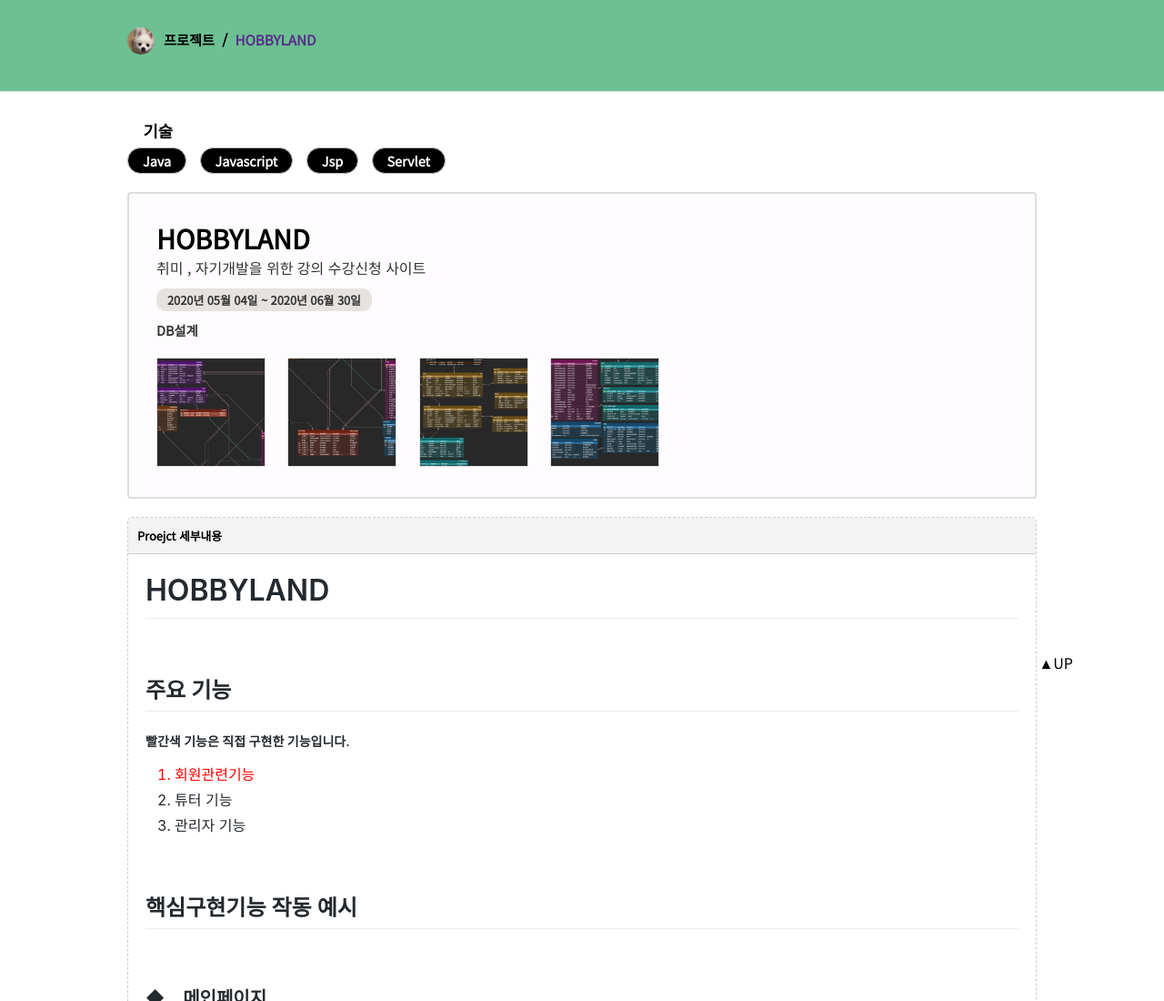
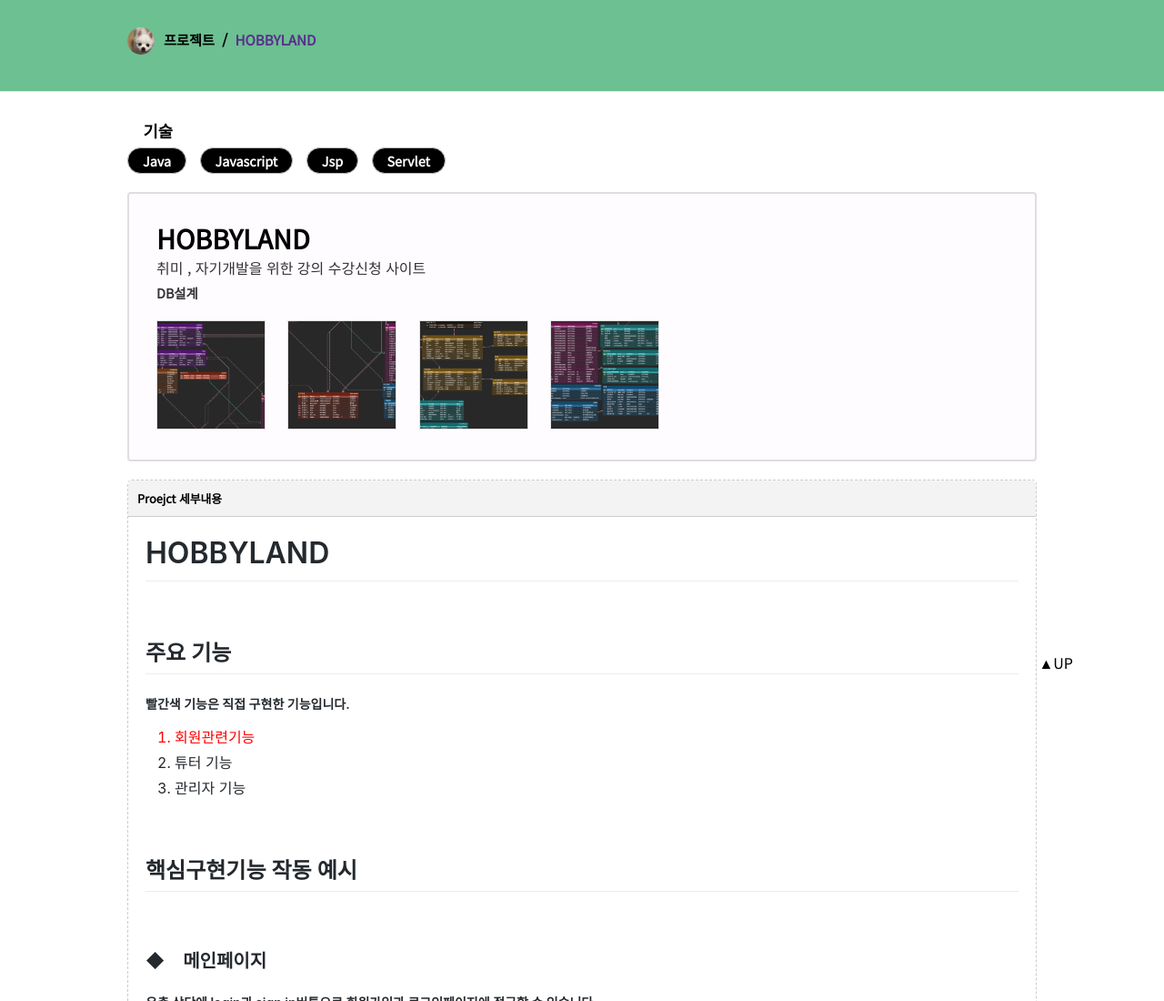
Before and after one commit to piljinkim/pilPF, a plain HTML site: page semi.html in a window 1280 px wide. Shown: the top 1100 px of the page at 91% size. Drawn offline with Linux system fonts and the light colour scheme.

Commit message:
Update semi.html

```diff
--- a/semi.html
+++ b/semi.html
@@ -48,7 +48,7 @@
         <div class="impact">
           <div class="project-name">HOBBYLAND</div>
           <div class="project-summary">취미 , 자기개발을 위한 강의 수강신청 사이트</div>
-          <div class="project-date"><span class="round-box">2020년 05월 04일 ~ 2020년 06월 30일</span></div>
+
 
           <div class="project-item"><span class="label">DB설계</span>
           </div>
```
